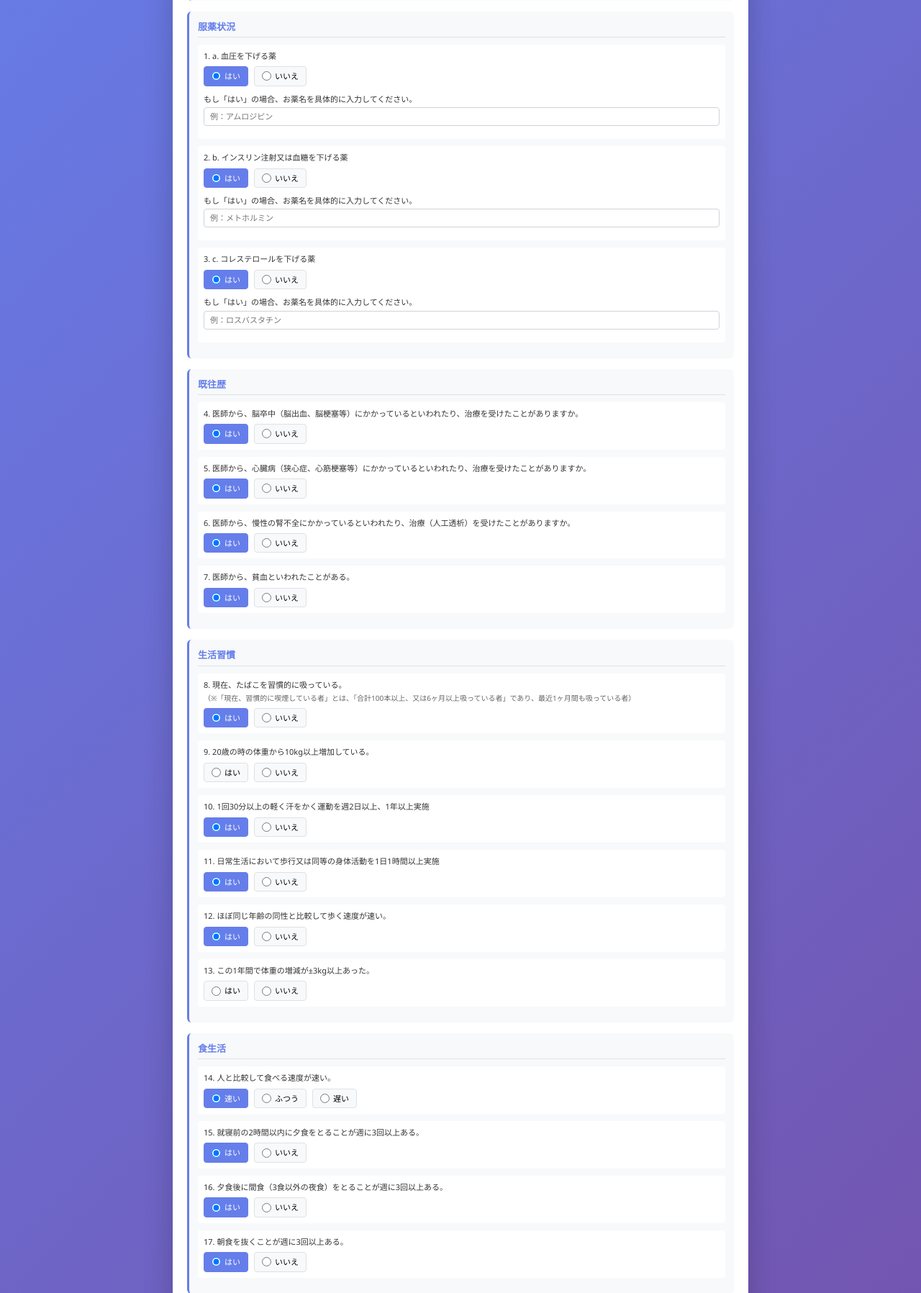
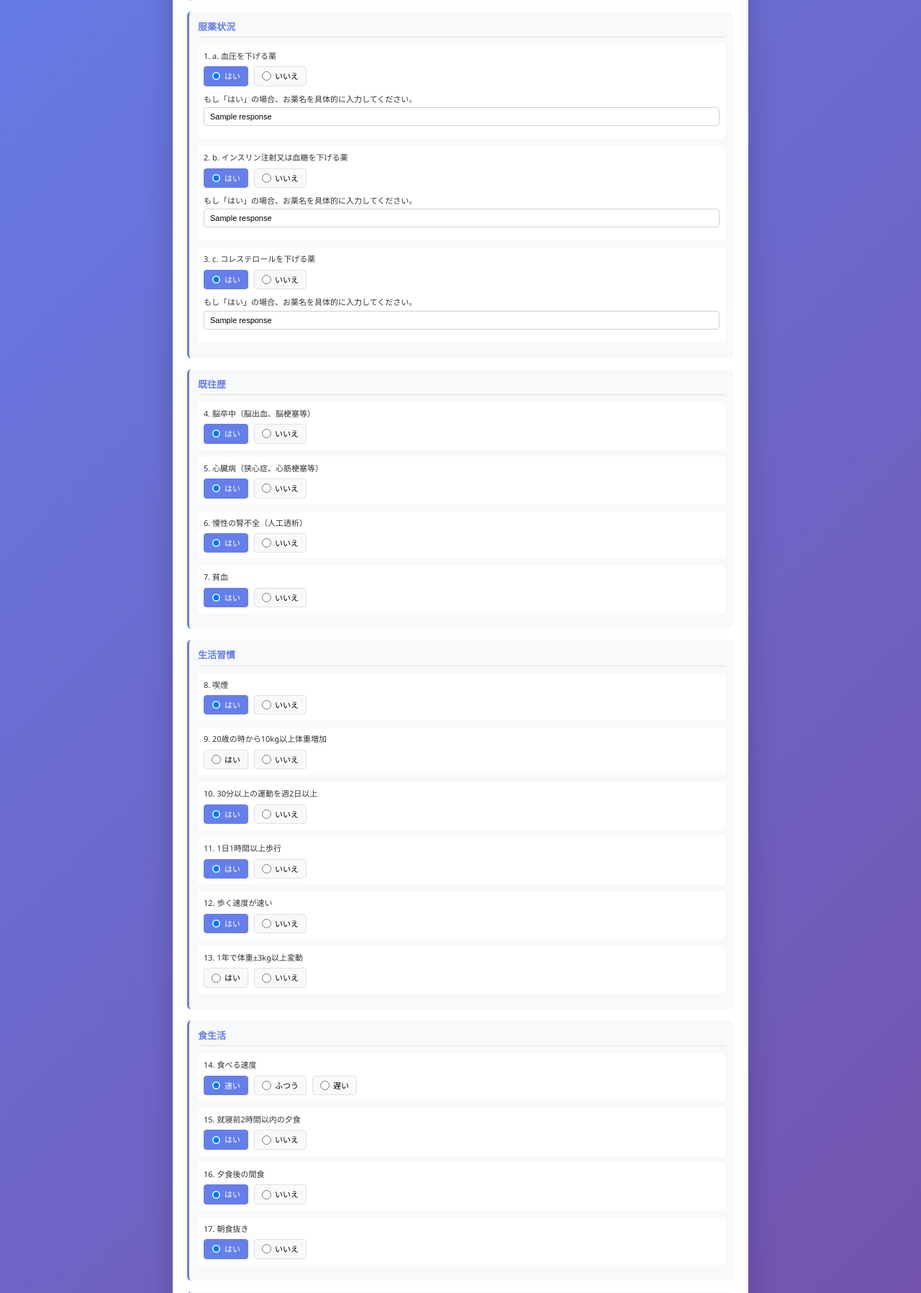
Before and after one commit to kyoritsuhp/kenshin, a PHP site: page /admin_index.php?id=1 in a window 1280 px wide. Shown: the part 304-2101 px from the top of the page at 72% size. Run offline with PHP 8.4, Linux system fonts and the light colour scheme; a user stored in the database is signed in; tables that the repository leaves empty hold one stand-in row (values such as "Sample post"); data that the repository does not hold is empty.

Commit message:
Add files via upload

```diff
--- a/admin_dashboard.php
+++ b/admin_dashboard.php
@@ -53,6 +53,7 @@ if (isset($_GET['logout'])) {
                 <a href="export_csv.php" class="btn btn-primary btn-small">CSV出力</a>
                 <a href="export_excel.php" class="btn btn-primary btn-small">Excel出力</a>
                 <button onclick="window.print()" class="btn btn-secondary btn-small">印刷</button>
+                <a href="admin_manage.php" class="btn btn-primary btn-small">管理画面</a>
             </div>
 
             <div class="table-container">
@@ -63,6 +64,8 @@ if (isset($_GET['logout'])) {
                             <th>職員ID</th>
                             <th>氏名</th>
                             <th>部署</th>
+                            <th>年度</th>
+                            <th>時期</th>
                             <th>Q1</th>
                             <th>Q1薬名</th>
                             <th>Q2</th>
@@ -98,6 +101,8 @@ if (isset($_GET['logout'])) {
                             <td><?php echo htmlspecialchars($row['staff_id']); ?></td>
                             <td><?php echo htmlspecialchars($row['staff_name']); ?></td>
                             <td><?php echo htmlspecialchars($row['department']); ?></td>
+                            <td><?php echo htmlspecialchars($row['health_check_year']); ?></td>
+                            <td><?php echo htmlspecialchars($row['health_check_season']); ?></td>
                             <td><?php echo htmlspecialchars($row['q1_blood_pressure_med']); ?></td>
                             <td><?php echo htmlspecialchars($row['q1_medicine_name']); ?></td>
                             <td><?php echo htmlspecialchars($row['q2_insulin_med']); ?></td>
--- a/admin_index.php
+++ b/admin_index.php
@@ -24,14 +24,30 @@ $message = '';
 $error = '';
 $response = null;
 
-// GETパラメータからIDを取得
-$response_id = $_GET['id'] ?? null;
+// GETまたはPOSTからIDを取得（削除処理のためにPOSTからも取得）
+$response_id = $_GET['id'] ?? $_POST['response_id'] ?? null;
 if (!$response_id) {
     die('IDが指定されていません。');
 }
 
+// ▼▼▼ 削除処理を追加 ▼▼▼
+if ($_SERVER['REQUEST_METHOD'] === 'POST' && isset($_POST['delete'])) {
+    try {
+        $sql = "DELETE FROM questionnaire_responses WHERE response_id = :response_id";
+        $stmt = $pdo->prepare($sql);
+        $stmt->execute([':response_id' => $response_id]);
+
+        // 削除が成功したらダッシュボードにリダイレクト
+        header('Location: admin_dashboard.php');
+        exit;
+    } catch(PDOException $e) {
+        $error = '削除中にエラーが発生しました: ' . $e->getMessage();
+    }
+}
+// ▲▲▲ 削除処理を追加 ▲▲▲
+
 // データ更新処理
-if ($_SERVER['REQUEST_METHOD'] === 'POST') {
+if ($_SERVER['REQUEST_METHOD'] === 'POST' && !isset($_POST['delete'])) {
     try {
         $sql = "UPDATE questionnaire_responses SET
             staff_id = :staff_id, staff_name = :staff_name, department = :department,
@@ -79,11 +95,8 @@ if ($_SERVER['REQUEST_METHOD'] === 'POST') {
             ':response_id' => $response_id
         ]);
 
-        // ▼▼▼ 修正箇所 ▼▼▼
-        // 更新が成功したらダッシュボードにリダイレクト
         header('Location: admin_dashboard.php');
         exit;
-        // ▲▲▲ 修正箇所 ▲▲▲
 
     } catch(PDOException $e) {
         $error = '更新中にエラーが発生しました: ' . $e->getMessage();
@@ -110,6 +123,7 @@ try {
     <meta name="viewport" content="width=device-width, initial-scale=1.0">
     <title>問診票データ編集</title>
     <link rel="stylesheet" href="style.css">
+    <link rel="stylesheet" href="https://cdnjs.cloudflare.com/ajax/libs/font-awesome/6.0.0-beta3/css/all.min.css">
 </head>
 <body>
     <div class="container">
@@ -183,28 +197,28 @@ try {
             <div class="section">
                 <h2>既往歴</h2>
                 <div class="question">
-                    <label>4. 医師から、脳卒中（脳出血、脳梗塞等）にかかっているといわれたり、治療を受けたことがありますか。</label>
+                    <label>4. 脳卒中（脳出血、脳梗塞等）</label>
                     <div class="radio-group">
                         <label><input type="radio" name="q4" value="1" <?php if($response['q4_stroke'] == 1) echo 'checked'; ?> required> はい</label>
                         <label><input type="radio" name="q4" value="2" <?php if($response['q4_stroke'] == 2) echo 'checked'; ?>> いいえ</label>
                     </div>
                 </div>
                 <div class="question">
-                    <label>5. 医師から、心臓病（狭心症、心筋梗塞等）にかかっているといわれたり、治療を受けたことがありますか。</label>
+                    <label>5. 心臓病（狭心症、心筋梗塞等）</label>
                     <div class="radio-group">
                         <label><input type="radio" name="q5" value="1" <?php if($response['q5_heart_disease'] == 1) echo 'checked'; ?> required> はい</label>
                         <label><input type="radio" name="q5" value="2" <?php if($response['q5_heart_disease'] == 2) echo 'checked'; ?>> いいえ</label>
                     </div>
                 </div>
                 <div class="question">
-                    <label>6. 医師から、慢性の腎不全にかかっているといわれたり、治療（人工透析）を受けたことがありますか。</label>
+                    <label>6. 慢性の腎不全（人工透析）</label>
                     <div class="radio-group">
                         <label><input type="radio" name="q6" value="1" <?php if($response['q6_kidney_failure'] == 1) echo 'checked'; ?> required> はい</label>
                         <label><input type="radio" name="q6" value="2" <?php if($response['q6_kidney_failure'] == 2) echo 'checked'; ?>> いいえ</label>
                     </div>
                 </div>
                 <div class="question">
-                    <label>7. 医師から、貧血といわれたことがある。</label>
+                    <label>7. 貧血</label>
                     <div class="radio-group">
                         <label><input type="radio" name="q7" value="1" <?php if($response['q7_anemia'] == 1) echo 'checked'; ?> required> はい</label>
                         <label><input type="radio" name="q7" value="2" <?php if($response['q7_anemia'] == 2) echo 'checked'; ?>> いいえ</label>
@@ -215,42 +229,42 @@ try {
             <div class="section">
                 <h2>生活習慣</h2>
                 <div class="question">
-                    <label>8. 現在、たばこを習慣的に吸っている。<br><span class="note">（※「現在、習慣的に喫煙している者」とは、「合計100本以上、又は6ヶ月以上吸っている者」であり、最近1ヶ月間も吸っている者）</span></label>
+                    <label>8. 喫煙</label>
                     <div class="radio-group">
                         <label><input type="radio" name="q8" value="1" <?php if($response['q8_smoking'] == 1) echo 'checked'; ?> required> はい</label>
                         <label><input type="radio" name="q8" value="2" <?php if($response['q8_smoking'] == 2) echo 'checked'; ?>> いいえ</label>
                     </div>
                 </div>
                 <div class="question">
-                    <label>9. 20歳の時の体重から10kg以上増加している。</label>
+                    <label>9. 20歳の時から10kg以上体重増加</label>
                     <div class="radio-group">
                         <label><input type="radio" name="q9" value="1" <?php if($response['q9_weight_gain'] == 1) echo 'checked'; ?> required> はい</label>
                         <label><input type="radio" name="q9" value="2" <?php if($response['q9_weight_gain'] == 2) echo 'checked'; ?>> いいえ</label>
                     </div>
                 </div>
                 <div class="question">
-                    <label>10. 1回30分以上の軽く汗をかく運動を週2日以上、1年以上実施</label>
+                    <label>10. 30分以上の運動を週2日以上</label>
                     <div class="radio-group">
                         <label><input type="radio" name="q10" value="1" <?php if($response['q10_exercise'] == 1) echo 'checked'; ?> required> はい</label>
                         <label><input type="radio" name="q10" value="2" <?php if($response['q10_exercise'] == 2) echo 'checked'; ?>> いいえ</label>
                     </div>
                 </div>
                 <div class="question">
-                    <label>11. 日常生活において歩行又は同等の身体活動を1日1時間以上実施</label>
+                    <label>11. 1日1時間以上歩行</label>
                     <div class="radio-group">
                         <label><input type="radio" name="q11" value="1" <?php if($response['q11_walking'] == 1) echo 'checked'; ?> required> はい</label>
                         <label><input type="radio" name="q11" value="2" <?php if($response['q11_walking'] == 2) echo 'checked'; ?>> いいえ</label>
                     </div>
                 </div>
                 <div class="question">
-                    <label>12. ほぼ同じ年齢の同性と比較して歩く速度が速い。</label>
+                    <label>12. 歩く速度が速い</label>
                     <div class="radio-group">
                         <label><input type="radio" name="q12" value="1" <?php if($response['q12_walking_speed'] == 1) echo 'checked'; ?> required> はい</label>
                         <label><input type="radio" name="q12" value="2" <?php if($response['q12_walking_speed'] == 2) echo 'checked'; ?>> いいえ</label>
                     </div>
                 </div>
                 <div class="question">
-                    <label>13. この1年間で体重の増減が±3kg以上あった。</label>
+                    <label>13. 1年で体重±3kg以上変動</label>
                     <div class="radio-group">
                         <label><input type="radio" name="q13" value="1" <?php if($response['q13_weight_change'] == 1) echo 'checked'; ?> required> はい</label>
                         <label><input type="radio" name="q13" value="2" <?php if($response['q13_weight_change'] == 2) echo 'checked'; ?>> いいえ</label>
@@ -261,7 +275,7 @@ try {
             <div class="section">
                 <h2>食生活</h2>
                 <div class="question">
-                    <label>14. 人と比較して食べる速度が速い。</label>
+                    <label>14. 食べる速度</label>
                     <div class="radio-group">
                         <label><input type="radio" name="q14" value="1" <?php if($response['q14_eating_speed'] == 1) echo 'checked'; ?> required> 速い</label>
                         <label><input type="radio" name="q14" value="2" <?php if($response['q14_eating_speed'] == 2) echo 'checked'; ?>> ふつう</label>
@@ -269,21 +283,21 @@ try {
                     </div>
                 </div>
                 <div class="question">
-                    <label>15. 就寝前の2時間以内に夕食をとることが週に3回以上ある。</label>
+                    <label>15. 就寝前2時間以内の夕食</label>
                     <div class="radio-group">
                         <label><input type="radio" name="q15" value="1" <?php if($response['q15_dinner_before_bed'] == 1) echo 'checked'; ?> required> はい</label>
                         <label><input type="radio" name="q15" value="2" <?php if($response['q15_dinner_before_bed'] == 2) echo 'checked'; ?>> いいえ</label>
                     </div>
                 </div>
                 <div class="question">
-                    <label>16. 夕食後に間食（3食以外の夜食）をとることが週に3回以上ある。</label>
+                    <label>16. 夕食後の間食</label>
                     <div class="radio-group">
                         <label><input type="radio" name="q16" value="1" <?php if($response['q16_snack_after_dinner'] == 1) echo 'checked'; ?> required> はい</label>
                         <label><input type="radio" name="q16" value="2" <?php if($response['q16_snack_after_dinner'] == 2) echo 'checked'; ?>> いいえ</label>
                     </div>
                 </div>
                 <div class="question">
-                    <label>17. 朝食を抜くことが週に3回以上ある。</label>
+                    <label>17. 朝食抜き</label>
                     <div class="radio-group">
                         <label><input type="radio" name="q17" value="1" <?php if($response['q17_skip_breakfast'] == 1) echo 'checked'; ?> required> はい</label>
                         <label><input type="radio" name="q17" value="2" <?php if($response['q17_skip_breakfast'] == 2) echo 'checked'; ?>> いいえ</label>
@@ -292,51 +306,43 @@ try {
             </div>
 
             <div class="section">
-                <h2>飲酒</h2>
+                <h2>その他</h2>
                 <div class="question">
-                    <label>18. お酒（清酒、焼酎、ビール、洋酒など）を飲む頻度</label>
+                    <label>18. 飲酒頻度</label>
                     <div class="radio-group">
                         <label><input type="radio" name="q18" value="1" <?php if($response['q18_alcohol_frequency'] == 1) echo 'checked'; ?> required> 毎日</label>
                         <label><input type="radio" name="q18" value="2" <?php if($response['q18_alcohol_frequency'] == 2) echo 'checked'; ?>> 時々</label>
-                        <label><input type="radio" name="q18" value="3" <?php if($response['q18_alcohol_frequency'] == 3) echo 'checked'; ?>> ほとんど飲まない（飲めない）</label>
+                        <label><input type="radio" name="q18" value="3" <?php if($response['q18_alcohol_frequency'] == 3) echo 'checked'; ?>> 飲まない</label>
                     </div>
                 </div>
                 <div class="question">
-                    <label>19. 飲酒日の1日当たりの飲酒量<br><span class="note">清酒1合(180ml)の目安: ビール中瓶1本(約500ml)、焼酎35度(80ml)、ウイスキーダブル一杯(60ml)、ワイン2杯(240ml)</span></label>
+                    <label>19. 飲酒量</label>
                     <div class="radio-group">
                         <label><input type="radio" name="q19" value="1" <?php if($response['q19_alcohol_amount'] == 1) echo 'checked'; ?> required> 1合未満</label>
-                        <label><input type="radio" name="q19" value="2" <?php if($response['q19_alcohol_amount'] == 2) echo 'checked'; ?>> 1~2合未満</label>
-                        <label><input type="radio" name="q19" value="3" <?php if($response['q19_alcohol_amount'] == 3) echo 'checked'; ?>> 2~3合未満</label>
+                        <label><input type="radio" name="q19" value="2" <?php if($response['q19_alcohol_amount'] == 2) echo 'checked'; ?>> 1-2合</label>
+                        <label><input type="radio" name="q19" value="3" <?php if($response['q19_alcohol_amount'] == 3) echo 'checked'; ?>> 2-3合</label>
                         <label><input type="radio" name="q19" value="4" <?php if($response['q19_alcohol_amount'] == 4) echo 'checked'; ?>> 3合以上</label>
                     </div>
                 </div>
-            </div>
-
-            <div class="section">
-                <h2>睡眠</h2>
                 <div class="question">
-                    <label>20. 睡眠で休養が十分とれている。</label>
+                    <label>20. 睡眠で休養</label>
                     <div class="radio-group">
                         <label><input type="radio" name="q20" value="1" <?php if($response['q20_sleep'] == 1) echo 'checked'; ?> required> はい</label>
                         <label><input type="radio" name="q20" value="2" <?php if($response['q20_sleep'] == 2) echo 'checked'; ?>> いいえ</label>
                     </div>
                 </div>
-            </div>
-
-            <div class="section">
-                <h2>生活習慣改善について</h2>
                 <div class="question">
-                    <label>21. 運動や食生活等の生活習慣を改善してみようと思いますか。</label>
+                    <label>21. 生活習慣改善の意欲</label>
                     <div class="radio-group vertical">
-                        <label><input type="radio" name="q21" value="1" <?php if($response['q21_improvement_intention'] == 1) echo 'checked'; ?> required> ① 改善するつもりはない</label>
-                        <label><input type="radio" name="q21" value="2" <?php if($response['q21_improvement_intention'] == 2) echo 'checked'; ?>> ② 改善するつもりである（概ね6か月以内）</label>
-                        <label><input type="radio" name="q21" value="3" <?php if($response['q21_improvement_intention'] == 3) echo 'checked'; ?>> ③ 近いうちに（概ね1か月以内）改善するつもりであり、少しずつ始めている</label>
-                        <label><input type="radio" name="q21" value="4" <?php if($response['q21_improvement_intention'] == 4) echo 'checked'; ?>> ④ 既に改善に取り組んでいる（6か月未満）</label>
-                        <label><input type="radio" name="q21" value="5" <?php if($response['q21_improvement_intention'] == 5) echo 'checked'; ?>> ⑤ 既に改善に取り組んでいる（6か月以上）</label>
+                        <label><input type="radio" name="q21" value="1" <?php if($response['q21_improvement_intention'] == 1) echo 'checked'; ?> required> 改善するつもりはない</label>
+                        <label><input type="radio" name="q21" value="2" <?php if($response['q21_improvement_intention'] == 2) echo 'checked'; ?>> 改善するつもり(6ヶ月以内)</label>
+                        <label><input type="radio" name="q21" value="3" <?php if($response['q21_improvement_intention'] == 3) echo 'checked'; ?>> 近いうちに改善(1ヶ月以内)</label>
+                        <label><input type="radio" name="q21" value="4" <?php if($response['q21_improvement_intention'] == 4) echo 'checked'; ?>> 既に取り組んでいる(6ヶ月未満)</label>
+                        <label><input type="radio" name="q21" value="5" <?php if($response['q21_improvement_intention'] == 5) echo 'checked'; ?>> 既に取り組んでいる(6ヶ月以上)</label>
                     </div>
                 </div>
                 <div class="question">
-                    <label>22. 生活習慣の改善について保健指導を受ける機会があれば、利用しますか。</label>
+                    <label>22. 保健指導の利用希望</label>
                     <div class="radio-group">
                         <label><input type="radio" name="q22" value="1" <?php if($response['q22_guidance_use'] == 1) echo 'checked'; ?> required> はい</label>
                         <label><input type="radio" name="q22" value="2" <?php if($response['q22_guidance_use'] == 2) echo 'checked'; ?>> いいえ</label>
@@ -345,14 +351,35 @@ try {
             </div>
 
             <div class="button-group">
-                <button type="submit" class="btn btn-primary">更新</button>
-                <a href="admin_dashboard.php" class="btn btn-secondary" style="text-decoration: none;">一覧に戻る</a>
+                <button type="submit" class="btn btn-primary"><i class="fas fa-save"></i> 更新</button>
+                <button type="button" id="showDeleteModalBtn" class="btn btn-danger"><i class="fas fa-trash-alt"></i> 削除</button>
+                <a href="admin_dashboard.php" class="btn btn-secondary" style="text-decoration: none;"><i class="fas fa-list"></i> 一覧に戻る</a>
             </div>
             </form>
 
     </div>
 
+    <div id="deleteConfirmationModal" class="modal-overlay" style="display: none;">
+        <div class="modal-content">
+            <div class="modal-header">
+                <h2><i class="fas fa-exclamation-triangle"></i> 削除の確認</h2>
+                <span class="modal-close-btn">&times;</span>
+            </div>
+            <div class="modal-body">
+                <p>この操作は取り消せません。</p>
+                <p>回答ID: <strong><?php echo htmlspecialchars($response['response_id']); ?></strong> のデータを本当に削除しますか？</p>
+            </div>
+            <div class="modal-footer">
+                <button type="button" class="btn btn-secondary modal-cancel-btn">キャンセル</button>
+                <form method="POST" action="" style="display: inline;">
+                    <input type="hidden" name="response_id" value="<?php echo htmlspecialchars($response['response_id']); ?>">
+                    <button type="submit" name="delete" class="btn btn-danger"><i class="fas fa-trash-alt"></i> 削除実行</button>
+                </form>
+            </div>
+        </div>
+    </div>
     <script>
+        document.addEventListener('DOMContentLoaded', function() {
             // フォーム送信前の確認
             document.getElementById('questionnaireForm').addEventListener('submit', function(e) {
                 if (!confirm('この内容で更新してもよろしいですか？')) {
@@ -362,13 +389,10 @@ try {
 
             /**
              * ラジオボタンの選択に応じて特定の要素の表示/非表示を切り替える関数
-         * @param {string} radioName - ラジオボタンのname属性
-         * @param {string} targetGroupId - 表示/非表示を切り替える要素のID
              */
             function setupDynamicForm(radioName, targetGroupId) {
                 const radios = document.querySelectorAll(`input[name="${radioName}"]`);
                 const targetGroup = document.getElementById(targetGroupId);
-            const targetInput = targetGroup.querySelector('input[type="text"]');
 
                 function toggleVisibility() {
                     const checkedRadio = document.querySelector(`input[name="${radioName}"]:checked`);
@@ -379,21 +403,38 @@ try {
                     }
                 }
 
-            radios.forEach(radio => {
-                radio.addEventListener('change', toggleVisibility);
-            });
-
-            // ページ読み込み時にも実行して初期状態を正しく設定
-            toggleVisibility();
+                radios.forEach(radio => radio.addEventListener('change', toggleVisibility));
+                toggleVisibility(); // 初期表示
             }
 
-        // DOMContentLoadedイベントリスナー内で各関数を呼び出す
-        document.addEventListener('DOMContentLoaded', function() {
             setupDynamicForm('q1', 'q1_medicine_name_group');
             setupDynamicForm('q2', 'q2_medicine_name_group');
             setupDynamicForm('q3', 'q3_medicine_name_group');
+
+            // ▼▼▼ 削除モーダル用のスクリプトを追加 ▼▼▼
+            const deleteModal = document.getElementById('deleteConfirmationModal');
+            if (deleteModal) {
+                const showDeleteBtn = document.getElementById('showDeleteModalBtn');
+                const closeDeleteBtns = deleteModal.querySelectorAll('.modal-close-btn, .modal-cancel-btn');
+
+                showDeleteBtn.addEventListener('click', function() {
+                    deleteModal.style.display = 'flex';
                 });
 
+                closeDeleteBtns.forEach(btn => {
+                    btn.addEventListener('click', function() {
+                        deleteModal.style.display = 'none';
+                    });
+                });
+
+                deleteModal.addEventListener('click', function(e) {
+                    if (e.target === deleteModal) {
+                        deleteModal.style.display = 'none';
+                    }
+                });
+            }
+            // ▲▲▲ 削除モーダル用のスクリプトを追加 ▲▲▲
+        });
     </script>
 </body>
 </html>
--- /dev/null
+++ b/config.json
@@ -0,0 +1,5 @@
+{
+    "year": "2026",
+    "season": "\u6625",
+    "enabled": false
+}
--- a/monshin_db_sql.sql
+++ b/monshin_db_sql.sql
@@ -26,8 +26,11 @@ CREATE TABLE IF NOT EXISTS questionnaire_responses (
 
     -- 質問1-3: 薬の使用
     q1_blood_pressure_med TINYINT COMMENT '1:はい, 2:いいえ',
+    q1_medicine_name VARCHAR(255) COMMENT 'Q1の具体的な薬名',
     q2_insulin_med TINYINT COMMENT '1:はい, 2:いいえ',
+    q2_medicine_name VARCHAR(255) COMMENT 'Q2の具体的な薬名',
     q3_cholesterol_med TINYINT COMMENT '1:はい, 2:いいえ',
+    q3_medicine_name VARCHAR(255) COMMENT 'Q3の具体的な薬名',
 
     -- 質問4-7: 既往歴
     q4_stroke TINYINT COMMENT '1:はい, 2:いいえ',
```
Also changed, not shown: admin_manage.php (added, +109 -0 lines), index.php (+64 -8 lines), 新規 テキスト ドキュメント.txt (added). Lines whose indentation alone changed are shown as unchanged.
